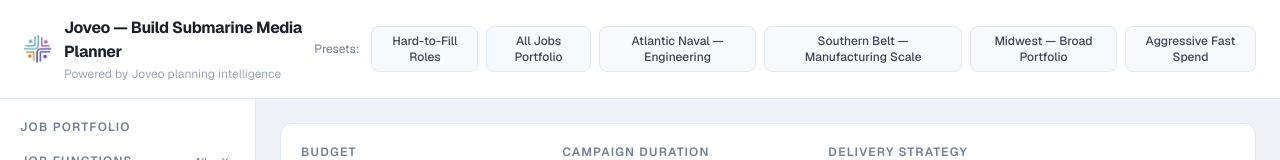
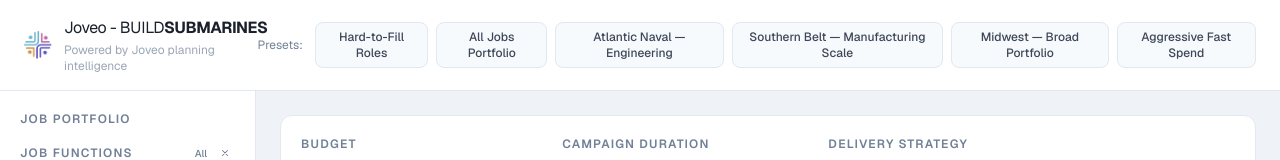
Before and after one commit to ADAhzam/buildsubmarines-media-planner, a Next.js app: page / in a window 1280 px wide. Shown: the top 160 px of the page. Built offline with nearby package versions, Linux system fonts and the light colour scheme; no server answers; the database is empty.

Commit message:
Updated heading

```diff
--- a/src/components/planner/PlannerShell.tsx
+++ b/src/components/planner/PlannerShell.tsx
@@ -278,8 +278,8 @@
           {/* Joveo logo */}
           <img src="/Joveo-Logo.png" alt="Joveo" width={28} height={28} className="flex-shrink-0" />
           <div>
-            <h1 className="text-base font-bold tracking-tight text-[var(--text-primary)]">
-              Joveo — Build Submarine Media Planner
+            <h1 className="text-base font-normal tracking-tight text-[var(--text-primary)] whitespace-nowrap">
+              Joveo - BUILD<span className="font-bold">SUBMARINES</span>
             </h1>
             <p className="text-xs text-[var(--text-muted)] opacity-70 mt-0.5">
               Powered by Joveo planning intelligence
```
